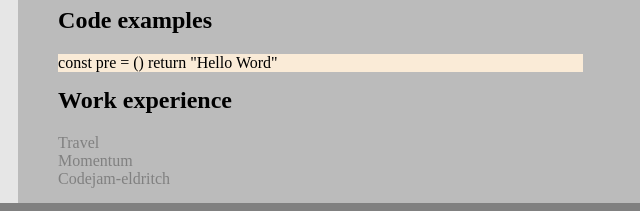
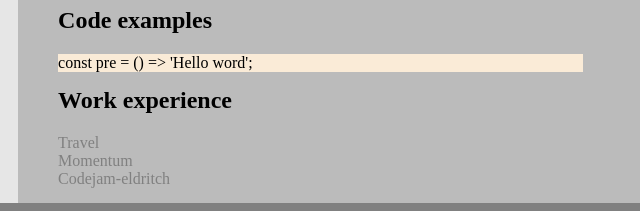
Before and after one commit to Voitko-Viacheslav/rsschool-cv, a plain HTML site: page index.html in a window 1280 px wide. Shown: the part 660-871 px from the top of the page, 393-1033 px from the left. Drawn offline with Linux system fonts and the light colour scheme; a web font is replaced by a local one.

Commit message:
fix: change function pre

```diff
--- a/index.html
+++ b/index.html
@@ -120,7 +120,7 @@
                         <section class="section" id="code">
                             <h2 class="second-title-right">Code examples</h2>
                             <div class="my-code">
-                               <p>const pre = () return "Hello Word"</p>
+                                <p>const pre = () => 'Hello word';</p>
                             </div>
 
                         </section>
```
